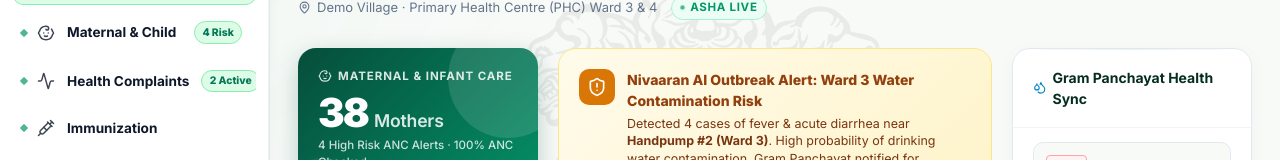
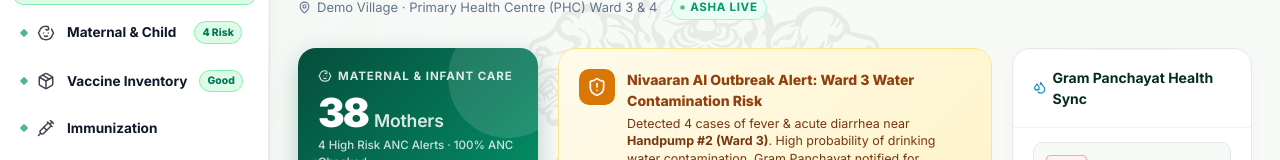
Before and after one commit to palamooradithyagoud/Civic-Catalyst, a Next.js app in the folder frontend/: page /asha/dashboard in a window 1280 px wide. Shown: the part 145-305 px from the top of the page. Built offline with nearby package versions, Linux system fonts and the light colour scheme.

Commit message:
Replace Health Complaints menu item with Vaccine Inventory in ASHA sidebar

```diff
--- a/frontend/app/asha/dashboard/page.tsx
+++ b/frontend/app/asha/dashboard/page.tsx
@@ -28,6 +28,7 @@ import {
   MapPin,
   MessageSquare,
   Plus,
+  Package,
   Search,
   Settings,
   Shield,
@@ -132,7 +133,7 @@ export default function AshaDashboardPage() {
   const NAV_ITEMS = [
     { icon: LayoutDashboard, label: "Dashboard", active: true },
     { icon: Baby, label: "Maternal & Child", badge: "4 Risk" },
-    { icon: Activity, label: "Health Complaints", badge: "2 Active" },
+    { icon: Package, label: "Vaccine Inventory", badge: "Good" },
     { icon: Syringe, label: "Immunization", active: false },
     { icon: MapPin, label: "Ward Health Map", active: false },
     { icon: ShieldAlert, label: "Epidemic Alerts", active: false },
```
